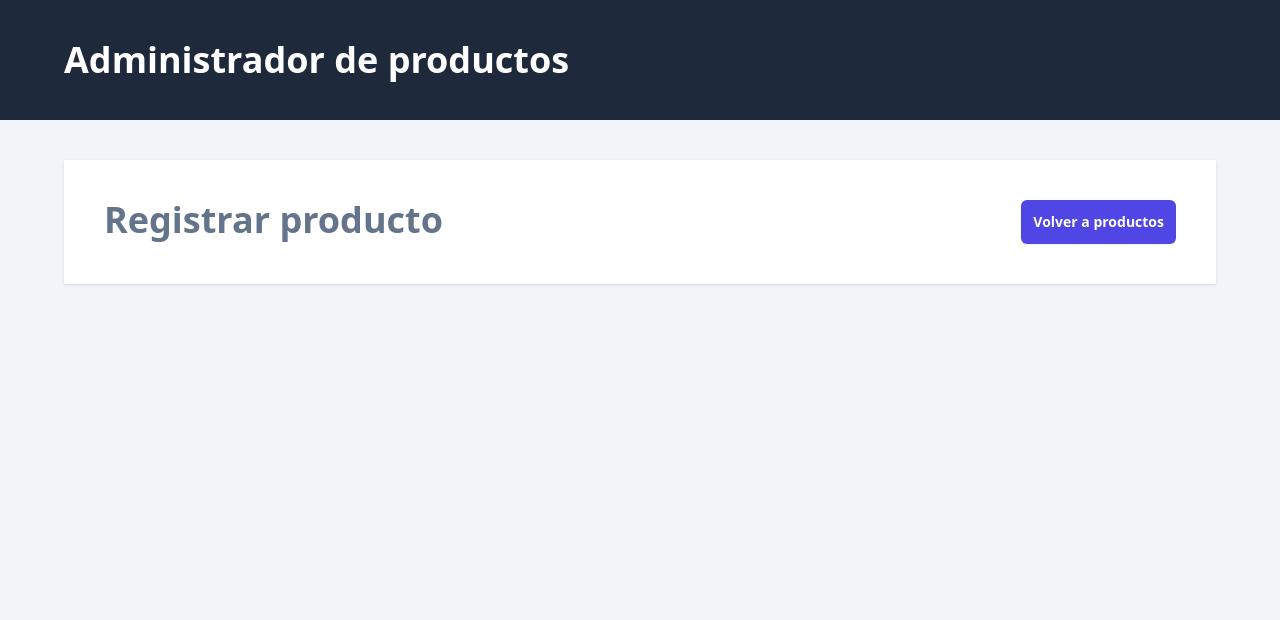
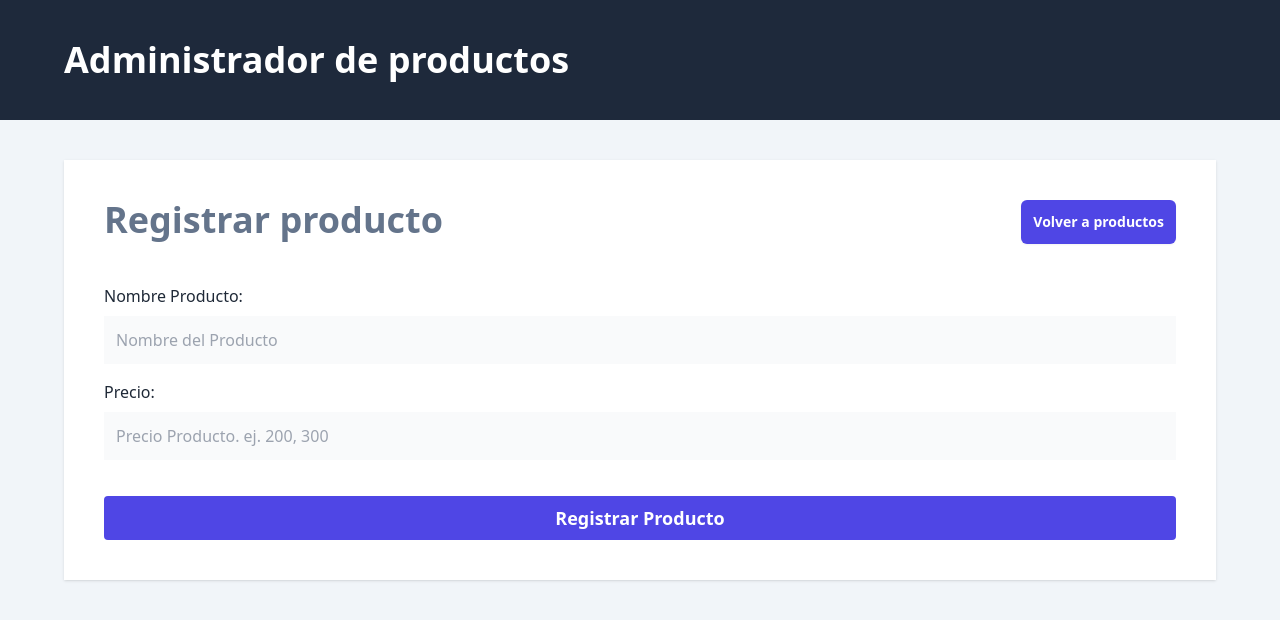
Before and after one commit to lemus777/client, a React (Vite) app: page /productos/nuevo in a window 1280 px wide. Shown: the top 620 px of the page. Built offline with nearby package versions, Linux system fonts and the light colour scheme.

Commit message:
data router action

```diff
--- a/src/router.tsx
+++ b/src/router.tsx
@@ -1,7 +1,7 @@
 import { createBrowserRouter } from 'react-router-dom'
 import Layout from './layouts/Layout'
 import Products from './views/Products'
-import NewProduct from './views/NewProduct'
+import NewProduct, { action as newProductAction } from './views/NewProduct'
 
 export const router = createBrowserRouter([
   {
@@ -14,7 +14,8 @@
       },
       {
         path: 'productos/nuevo',
-        element: <NewProduct />
+        element: <NewProduct />,
+        action: newProductAction
       }
     ]
   }
--- a/src/views/NewProduct.tsx
+++ b/src/views/NewProduct.tsx
@@ -1,4 +1,10 @@
-import { Link } from "react-router-dom";
+import { Form, Link } from "react-router-dom";
+
+export async function action() {
+  console.log('Desde action')
+
+  return {}
+}
 
 export default function NewProduct() {
   return (
@@ -12,6 +18,44 @@
           Volver a productos
         </Link>
       </div>
+
+      <Form
+        className="mt-10"
+        method="POST"
+      >
+
+        <div className="mb-4">
+          <label
+            className="text-gray-800"
+            htmlFor="name"
+          >Nombre Producto:</label>
+          <input
+            id="name"
+            type="text"
+            className="mt-2 block w-full p-3 bg-gray-50"
+            placeholder="Nombre del Producto"
+            name="name"
+          />
+        </div>
+        <div className="mb-4">
+          <label
+            className="text-gray-800"
+            htmlFor="price"
+          >Precio:</label>
+          <input
+            id="price"
+            type="number"
+            className="mt-2 block w-full p-3 bg-gray-50"
+            placeholder="Precio Producto. ej. 200, 300"
+            name="price"
+          />
+        </div>
+        <input
+          type="submit"
+          className="mt-5 w-full bg-indigo-600 p-2 text-white font-bold text-lg cursor-pointer rounded"
+          value="Registrar Producto"
+        />
+      </Form>
     </>
   )
 }
```
